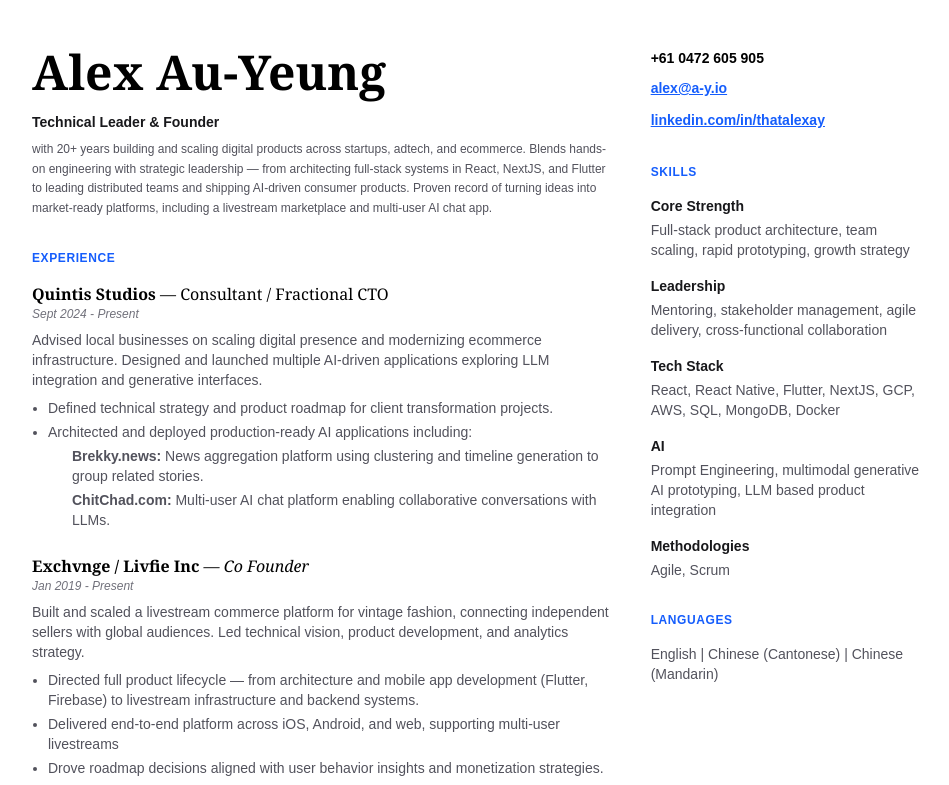
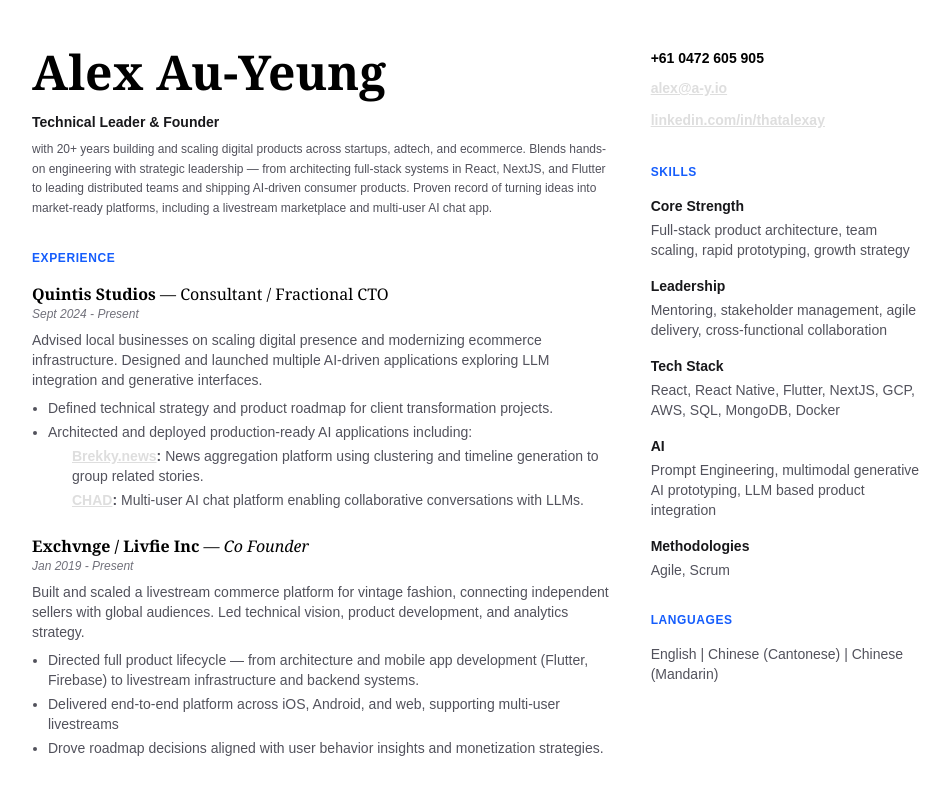
Before and after one commit to thatalexay/alexayio, a Next.js app: page / in a window 1280 px wide. Shown: the top 785 px of the page, without its empty margins (160-1109 px from the left). Built offline with nearby package versions, Linux system fonts and the light colour scheme.

Commit message:
further text edit

```diff
--- a/app/globals.css
+++ b/app/globals.css
@@ -19,10 +19,22 @@
   }
 }
 
+
+
 body {
   background: var(--background);
   color: var(--foreground);
   font-family: Arial, Helvetica, sans-serif;
+}
+
+a {
+  color: #DEDEDE;
+  text-decoration: underline;
+  font-weight: bold;
+}
+
+a:hover{
+  color: #FCFCFC;
 }
 
 /* Print styles to maintain column layout */
@@ -37,6 +49,10 @@
     color: black !important;
   }
 
+
+   a{
+     color: #000000 !important;
+   }
   /* Force grid layout to stay in print */
   .print-grid {
     display: grid !important;
--- a/app/page.tsx
+++ b/app/page.tsx
@@ -1,6 +1,8 @@
+import Link from "next/link";
+
 export default function Home() {
   return (
-    <div className="min-h-screen bg-white dark:bg-zinc-950">
+    <div className="min-h-screen b00g-white dark:bg-zinc-950">
       <div className="mx-auto max-w-5xl px-8 py-12 md:px-12 lg:px-16">
         <div className="print-grid grid grid-cols-1 gap-8 lg:grid-cols-3">
           {/* Main Content - Left Column */}
@@ -44,8 +46,8 @@
                   <li>Defined technical strategy and product roadmap for client transformation projects.</li>
                   <li>Architected and deployed production-ready AI applications including:</li>
                   <ul className="ml-6 list-none space-y-1">
-                    <li><strong>Brekky.news:</strong> News aggregation platform using clustering and timeline generation to group related stories.</li>
-                    <li><strong>ChitChad.com:</strong> Multi-user AI chat platform enabling collaborative conversations with LLMs.</li>
+                    <li><strong><Link href="https://brekky.news" target="_blank">Brekky.news</Link>:</strong> News aggregation platform using clustering and timeline generation to group related stories.</li>
+                    <li><strong><Link href="https://chitchad.com" target="_blank">CHAD</Link>:</strong> Multi-user AI chat platform enabling collaborative conversations with LLMs.</li>
                   </ul>
                 </ul>
               </div>
```
